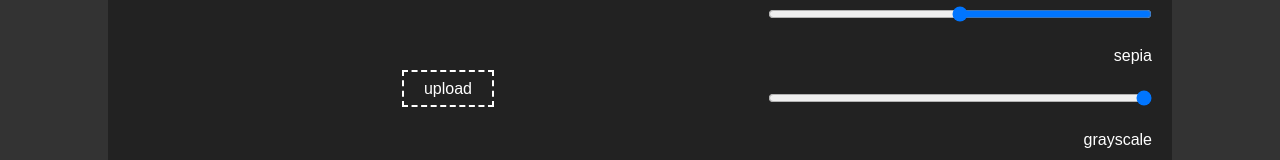
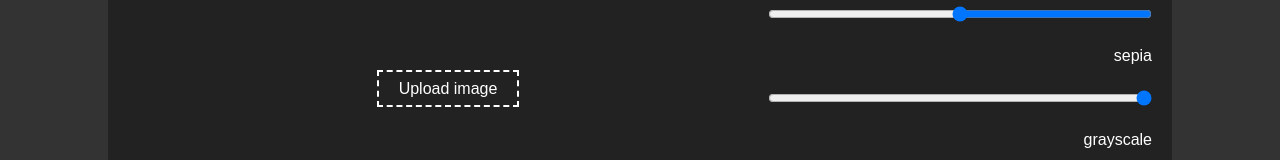
Before and after one commit to hayder1991/Image-editor, a plain HTML site: page index.html in a window 1280 px wide. Shown: the part 225-385 px from the top of the page. Drawn offline with Linux system fonts and the light colour scheme.

Commit message:
I edited my button text

```diff
--- a/index.html
+++ b/index.html
@@ -14,7 +14,7 @@
             <img id="img">
         </div>
         <div class="upload">
-            <label for="upload">upload</label>
+            <label for="upload">Upload image</label>
             <input type="file" id="upload">
         </div>
     </div>
```
